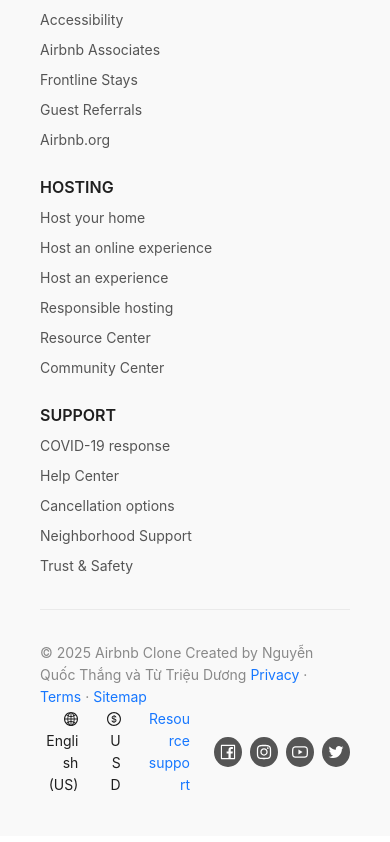
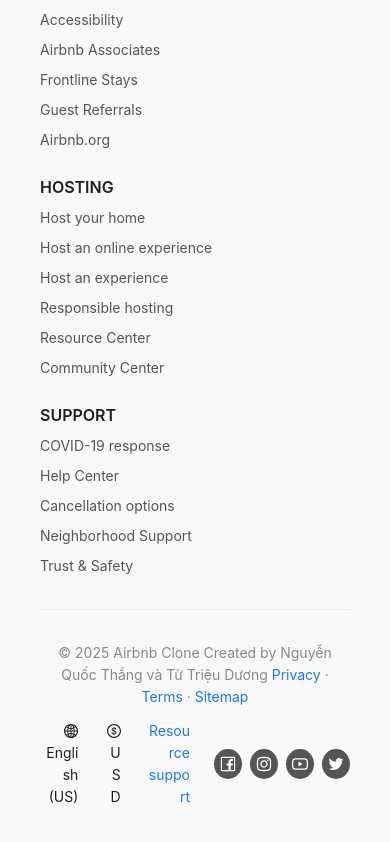
Before and after one commit to Nguy3nQu0cThang/NextJS-Capstone, a Next.js app: page / in a window 390 px wide. Shown: the part 1365-2207 px from the top of the page. Built offline with nearby package versions, Linux system fonts and the light colour scheme; no server answers.

Commit message:
Bổ sung responsive

```diff
--- a/src/app/components/Footer.jsx
+++ b/src/app/components/Footer.jsx
@@ -76,8 +76,8 @@
   ];
 
   return (
-    <Footer style={{ background: "#f9f9f9", padding: "40px" }}>
-      <Row gutter={[32, 24]}>
+    <Footer style={{ background: "#f9f9f9", padding: "40px" }} className="app-footer">
+      <Row className="footer-columns" gutter={[32, 24]}>
         {footerData.map((col) => (
           <Col xs={24} sm={12} md={6} key={col.title}>
             <Title level={5}>{col.title}</Title>
@@ -92,10 +92,10 @@
         ))}
       </Row>
 
-      <Divider style={{ margin: "32px 0" }} />
+      <Divider className="footer-divider" style={{ margin: "32px 0" }} />
 
-      <Row justify="space-between" align="middle">
-        <Col xs={24} md={12}>
+      <Row className="footer-bottom" justify="space-between" align="middle">
+        <Col xs={24} md={12} className="footer-left">
           <Text type="secondary">
             © {new Date().getFullYear()} Airbnb Clone Created by Nguyễn Quốc
             Thắng và Từ Triệu Dương{" "}
@@ -104,7 +104,7 @@
           </Text>
         </Col>
 
-        <Col xs={24} md={12} style={{ textAlign: "right" }}>
+        <Col xs={24} md={12} style={{ textAlign: "right" }} className="footer-right">
           <Space size="large">
             <Text>
               <GlobalOutlined /> English (US)
--- a/src/app/components/rooms/RoomGallery.jsx
+++ b/src/app/components/rooms/RoomGallery.jsx
@@ -7,16 +7,44 @@
     return <div>Không có hình ảnh để hiển thị.</div>;
   }
 
+  if (images.length === 1) {
+    return (
+      <div className="rounded-2xl overflow-hidden">
+        <img
+          src={images[0]}
+          alt="Ảnh phòng"
+          className="w-full h-[300px] md:h-[500px] object-cover rounded-2xl"
+        />
+      </div>
+    );
+  }
+
+  const mainImage = images[0];
+  const subImages = images.slice(1, 5);
+
+
   return (
-    <div className="grid grid-cols-1 md:grid-cols-4 gap-2 rounded-2xl overflow-hidden">
-      {images.map((img, idx) => (
+    <div className="grid grid-cols-1 md:grid-cols-3 gap-2 rounded-2xl overflow-hidden">
+      {/* Ảnh chính */}
+      <div className="md:col-span-2 h-[300px] md:h-[500px]">
         <img
-          key={idx}
-          src={img}
-          alt={`Ảnh phòng ${idx + 1}`}
-          className="w-full h-[300px] object-cover rounded-xl"
+          src={mainImage}
+          alt="Ảnh chính"
+          className="w-full h-full object-cover rounded-xl"
         />
-      ))}
+      </div>
+
+      {/* Các ảnh phụ */}
+      <div className="grid grid-cols-2 grid-rows-2 gap-2 h-[300px] md:h-[500px]">
+        {subImages.map((img, idx) => (
+          <img
+            key={idx}
+            src={img}
+            alt={`Ảnh phụ ${idx + 1}`}
+            className="w-full h-full object-cover rounded-xl"
+          />
+        ))}
+      </div>
     </div>
   );
 };
--- a/src/app/globals.css
+++ b/src/app/globals.css
@@ -13,7 +13,6 @@
 @tailwind base;
 @tailwind components;
 @tailwind utilities;
-
 
 html,
 body {
@@ -52,7 +51,7 @@
 
 .airbnb-calendar .ant-picker-panel-container {
   border-radius: 12px;
-  box-shadow: 0 4px 16px rgba(0,0,0,0.1);
+  box-shadow: 0 4px 16px rgba(0, 0, 0, 0.1);
 }
 
 .ant-form-item {
@@ -326,6 +325,36 @@
   text-align: right;
 }
 
+.app-footer {
+  background: #f9f9f9;
+  padding: 40px 20px;
+  font-size: 14px;
+}
+
+.footer-columns .ant-typography-link {
+  color: #555;
+  display: block;
+  margin-bottom: 4px;
+}
+
+.footer-divider {
+  margin: 32px 0;
+}
+
+.footer-bottom {
+  margin-top: 24px;
+  text-align: center;
+}
+
+.footer-left,
+.footer-right {
+  margin-bottom: 12px;
+}
+
+.footer-right .ant-space {
+  justify-content: center;
+}
+
 /* Responsive Design */
 
 /* Tablet: 768px - 1024px */
@@ -361,6 +390,21 @@
   .admin-users-add-button {
     width: 100%;
     margin-left: 0;
+  }
+  .footer-bottom {
+    text-align: left;
+  }
+
+  .footer-left {
+    text-align: left;
+  }
+
+  .footer-right {
+    text-align: right;
+  }
+
+  .footer-right .ant-space {
+    justify-content: flex-end;
   }
 }
 
```
